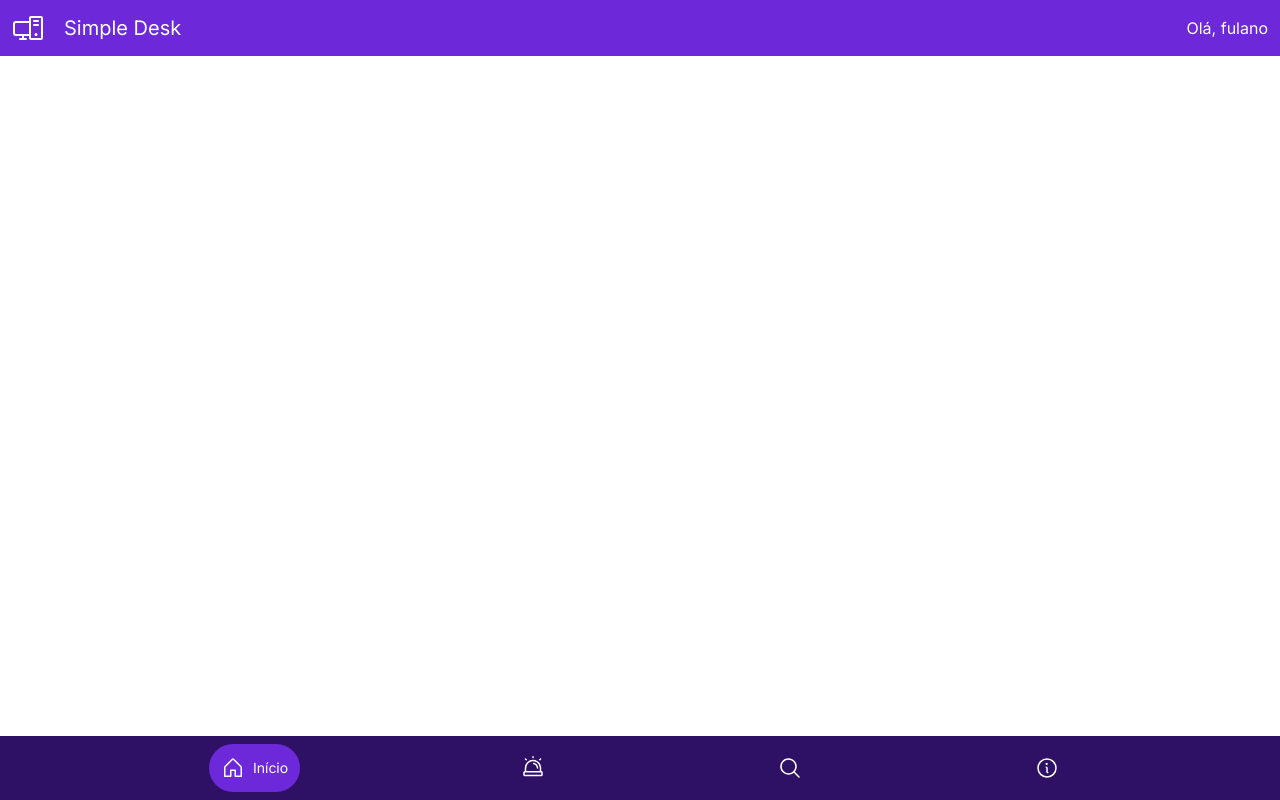
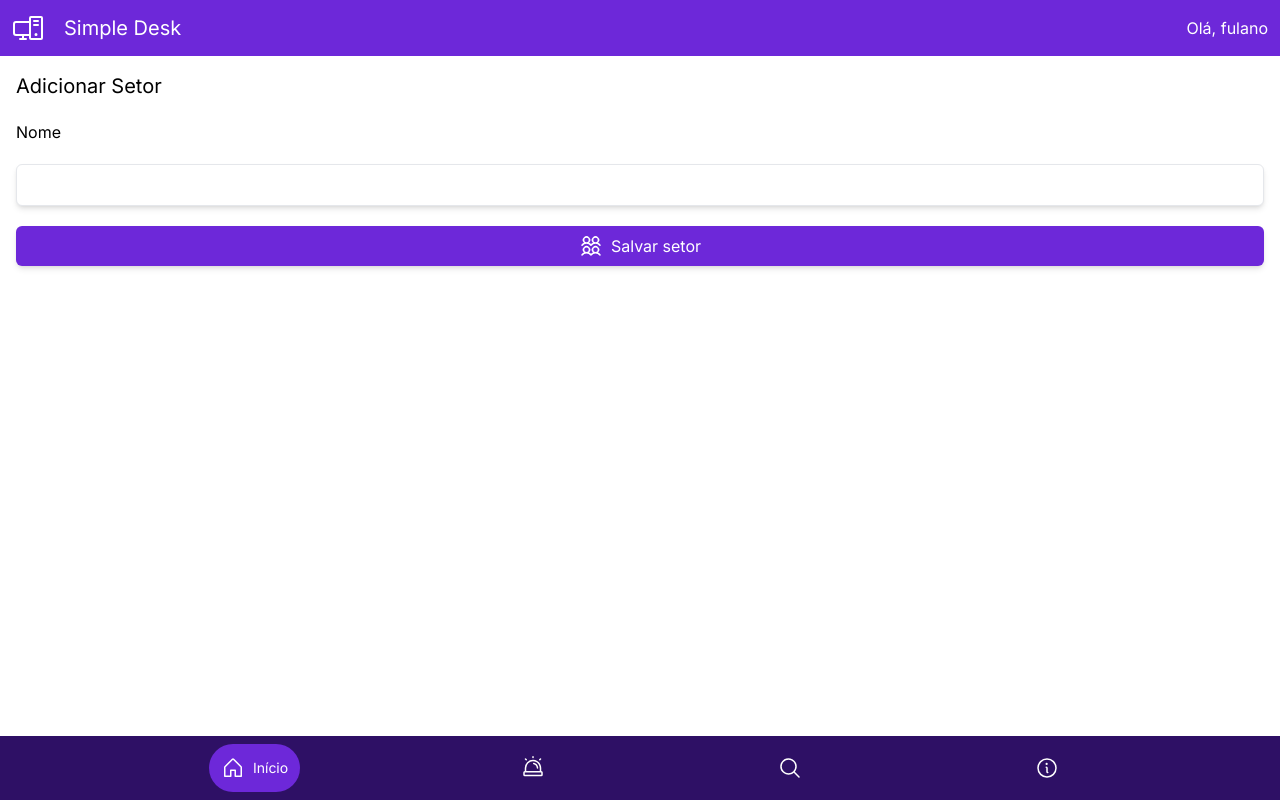
Before and after one commit to yamatopotter/SimpleDesk, a React (Vite) app in the folder frontend/: page /sector/new in a window 1280 px wide. Built offline with nearby package versions, Linux system fonts and the light colour scheme.

Commit message:
add: Tela de adicionar setor

```diff
--- a/frontend/src/App.jsx
+++ b/frontend/src/App.jsx
@@ -5,6 +5,7 @@ import { ListTickets } from "./routes/ListTickets";
 import { Header } from "./components/Header/Header";
 import { Footer } from "./components/Footer/Footer";
 import { CreateTicket } from "./routes/CreateTicket";
+import { CreateSector } from "./routes/CreateSector";
 import { TicketDetail } from "./routes/TicketDetail";
 
 function App() {
@@ -19,6 +20,7 @@ function App() {
             <Route path="/ticket/new" element={<CreateTicket />} />
             <Route path="/ticket" element={<ListTickets />} />
             <Route path="/ticket/:id" element={<TicketDetail />} />
+            <Route path="/sector/new" element={<CreateSector />} />
           </Routes>
         </BrowserRouter>
       </main>
--- a/frontend/src/pages/Create/AddSector.jsx
+++ b/frontend/src/pages/Create/AddSector.jsx
@@ -0,0 +1,20 @@
+import { UsersFour } from "@phosphor-icons/react"
+import { CommonButton } from "../../components/CommonButton/CommonButton"
+import { CommonInput } from "../../components/CommonInput/CommonInput"
+
+export const AddSector = () => {
+    return (
+        <div className="flex flex-col gap-5">
+            <h1 className="text-xl">Adicionar Setor</h1>
+
+            <form className="flex flex-col gap-5">
+                <div className="flex flex-col gap-5">
+                    <label htmlFor="sectorName">Nome</label>
+                    <CommonInput id="sectorName" name="sectorName" />
+                </div>
+
+                <CommonButton icon={<UsersFour size={24} />} content="Salvar setor" />
+            </form>
+        </div>
+    )
+}
--- /dev/null
+++ b/frontend/src/routes/CreateSector.jsx
@@ -0,0 +1,5 @@
+import { AddSector } from "../pages/Create/AddSector";
+
+export const CreateSector = () => {
+  return <AddSector />;
+};
```
